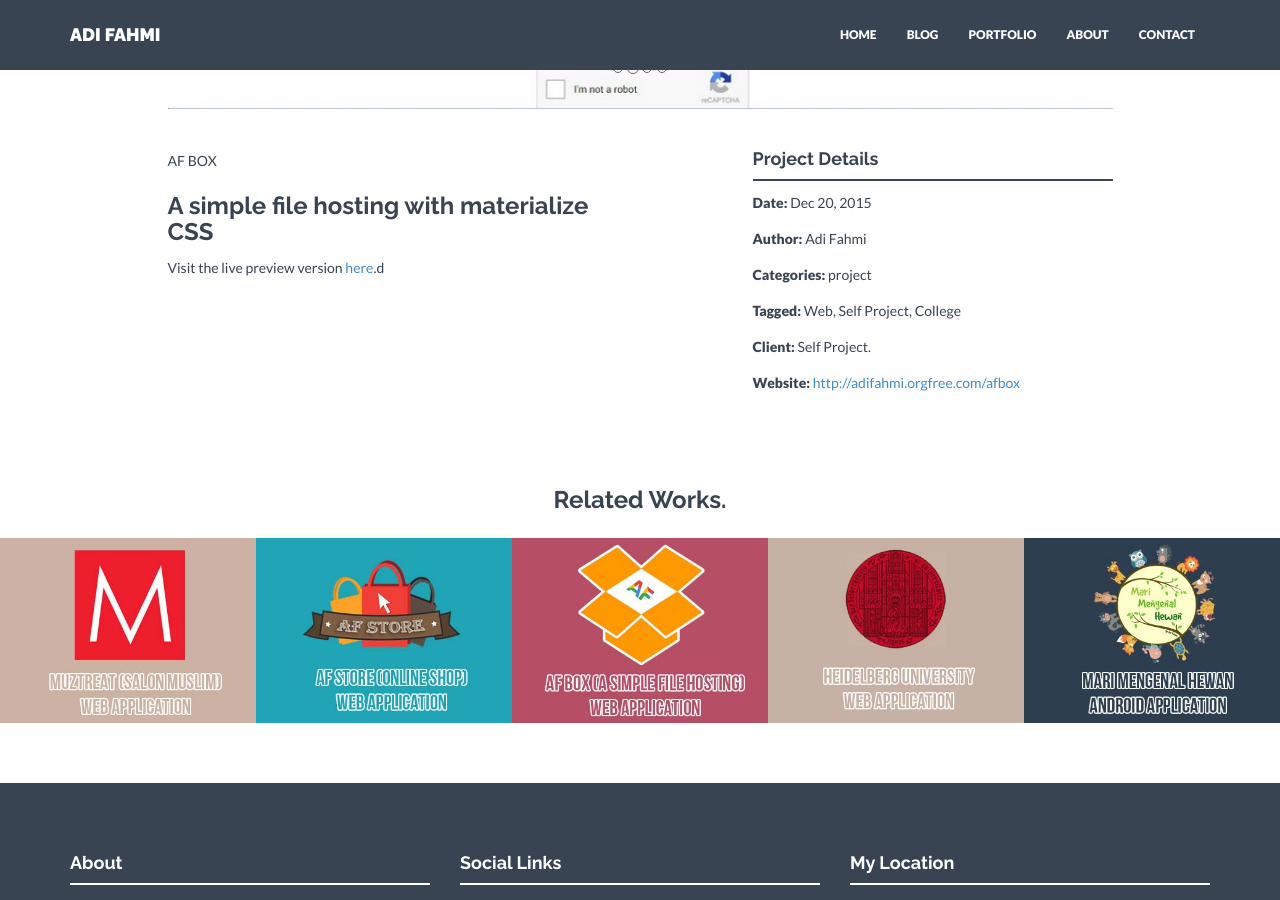
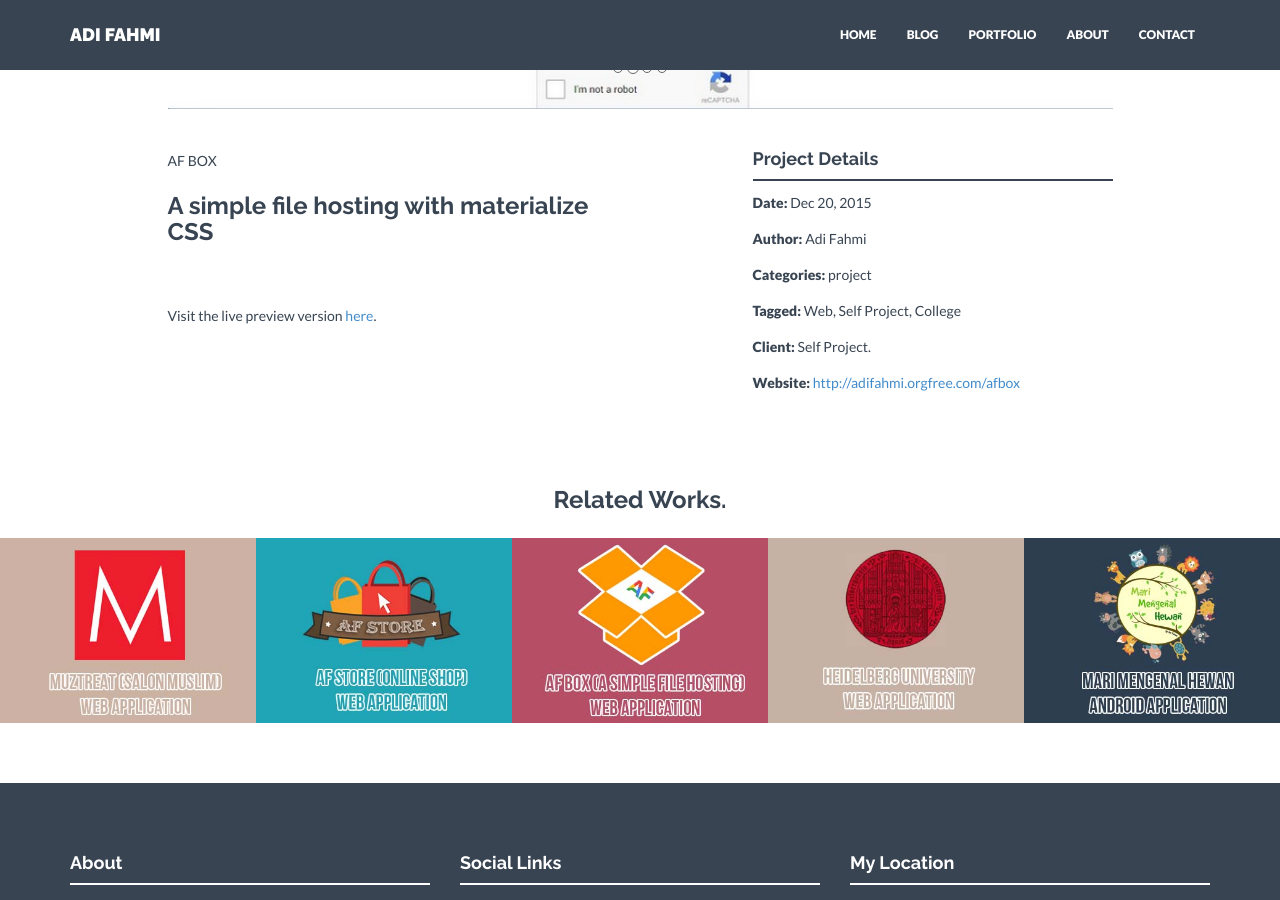
Before and after one commit to adifahmi/adifahmi.github.io, a Jekyll site: the page built from _posts/project/2015-12-20-afbox-material-web.markdown, in a window 1280 px wide and 900 px high, scrolled down 587 px. Built offline with Jekyll 4.4.1, drawn with Linux system fonts in a browser that asks for light colours; nearby versions of some CDN libraries.

Commit message:
Update content.

```diff
--- a/_posts/project/2015-11-01-heidelberg-university-profile-web.markdown
+++ b/_posts/project/2015-11-01-heidelberg-university-profile-web.markdown
@@ -15,5 +15,6 @@ client: LabTI Gunadarma.
 website: http://adifahmi.orgfree.com/heidelberg/
 ---
 <h3>UNIVERSITY PROFILE WEB APPLICATION</h3>
-My first project building a Web App using CodeIgniter (PHP framework) as back-end and Bootstrap as front-end. Standard CRUD (create, read, update, delete) was implemented here.<br><br>
+My first project building a Web App using CodeIgniter (PHP framework) as back-end and Bootstrap as front-end. Standard CRUD (create, read, update, delete) was implemented here.
+<br><br>
 Visit the live preview version <a href="http://adifahmi.orgfree.com/heidelberg/" target="_blank">here</a>.
--- a/_posts/project/2015-12-20-afbox-material-web.markdown
+++ b/_posts/project/2015-12-20-afbox-material-web.markdown
@@ -17,4 +17,5 @@ website: http://adifahmi.orgfree.com/afbox
 ---
 AF BOX
 <h3>A simple file hosting with materialize CSS</h3>
-Visit the live preview version <a href="http://adifahmi.orgfree.com/afbox/" target="_blank">here</a>.d
+<br><br>
+Visit the live preview version <a href="http://adifahmi.orgfree.com/afbox/" target="_blank">here</a>.
--- a/_posts/project/2016-03-25-afbox-online-store-with-apriori-algorithm.markdown
+++ b/_posts/project/2016-03-25-afbox-online-store-with-apriori-algorithm.markdown
@@ -18,5 +18,5 @@ website: http://adifahmi.orgfree.com/afstore/
 ---
 <h3>AF STORE - ONLINE WEB STORE WITH APRIORI ALGORITHM</h3>
 Online web store with lots of feature for both user and administrator. Using <a href="https://www.wikiwand.com/en/Apriori_algorithm" target="_blank">apriori algorithm</a> to give suggestion for customer based on all previous trasaction.
-<br>
+<br><br>
 Visit the live preview version <a href="http://adifahmi.orgfree.com/afstore/" target="_blank">here</a>.
--- a/_posts/project/2016-04-18-muztreat-online-treatment.markdown
+++ b/_posts/project/2016-04-18-muztreat-online-treatment.markdown
@@ -18,5 +18,5 @@ website: http://muztreat.id
 Muztreat is the first muslim online treatment in Indonesia.
 <br>
 This is my first professional work as a full-stack web developer.
-<br>
+<br><br>
 Visit the live preview version <a href="http://muztreat.id" target="blank">here</a>.
```
